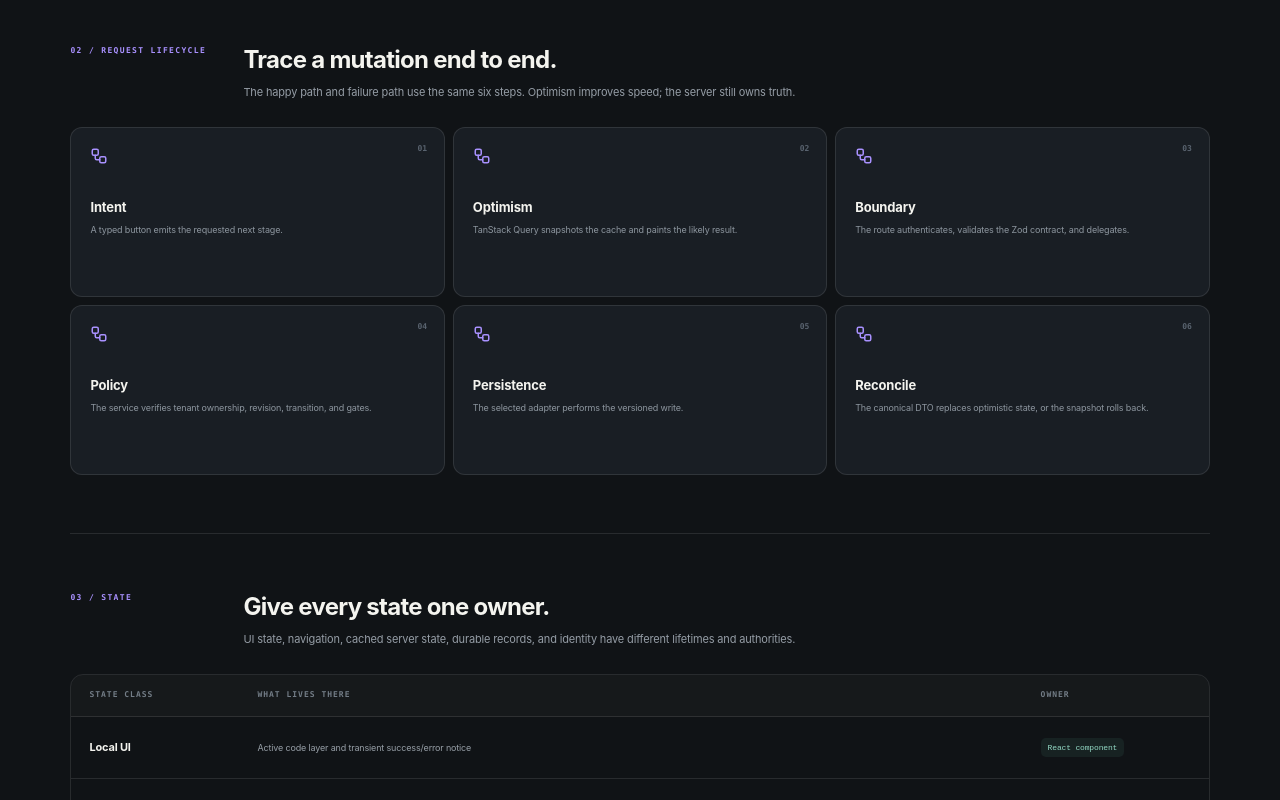
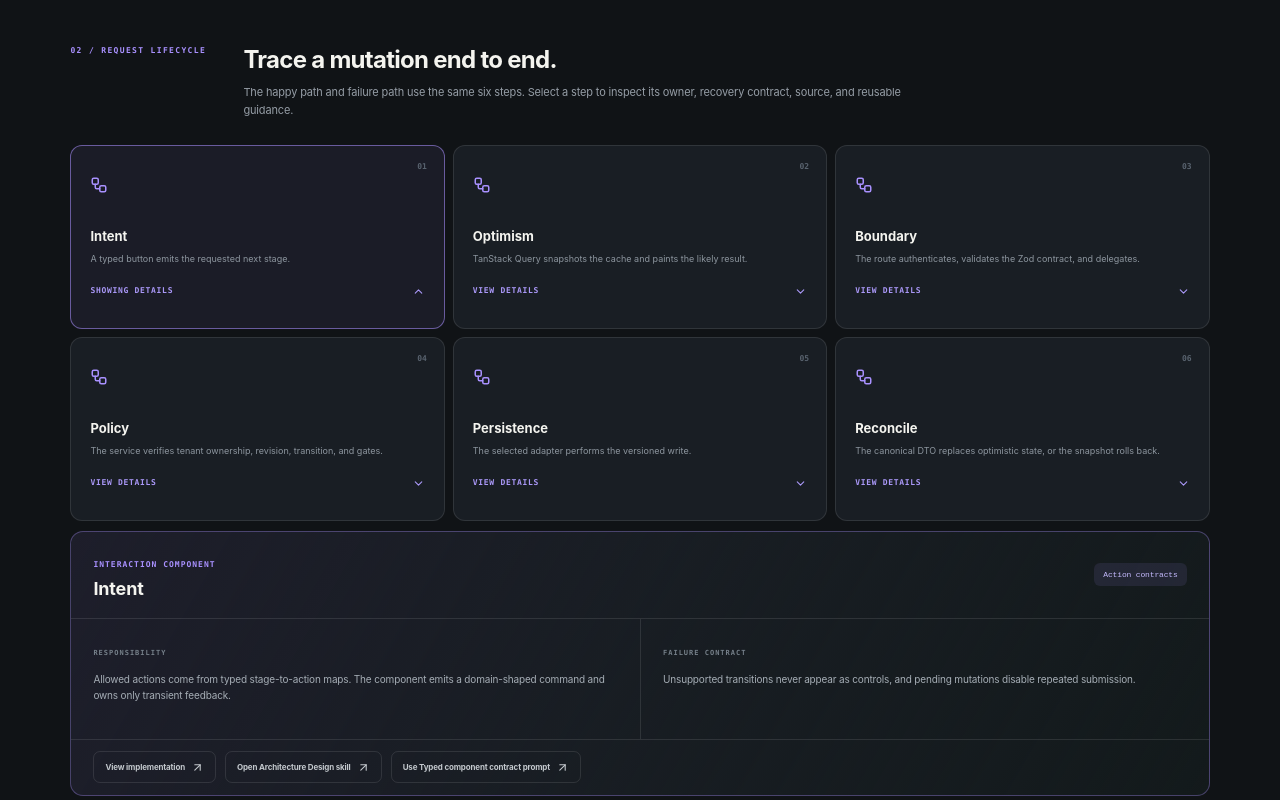
Before and after one commit to kuck1/automated-product-engineer, a Next.js app: page /guide in a window 1280 px wide. Shown: the part 1200-2000 px from the top of the page. Built offline with nearby package versions, Linux system fonts and the light colour scheme.

Commit message:
make lifecycle guidance interactive

```diff
--- a/app/globals.css
+++ b/app/globals.css
@@ -472,11 +472,30 @@ footer > a:hover { color: white; }
 .source-reader footer { min-height: 40px; margin: 14px 0 0; display: flex; align-items: center; gap: 8px; color: #808a94; font-size: 8px; }
 .source-reader footer svg { color: var(--mint); }
 .lifecycle-grid { margin: 0; padding: 0; display: grid; grid-template-columns: repeat(3,1fr); gap: 8px; list-style: none; }
-.lifecycle-grid li { min-height: 170px; padding: 19px; position: relative; border: 1px solid var(--line); border-radius: 12px; background: var(--panel); }
-.lifecycle-grid li > span { position: absolute; top: 17px; right: 17px; color: #59636f; font: 700 8px/1 ui-monospace,SFMono-Regular,Menlo,monospace; }
-.lifecycle-grid li > svg { color: var(--accent); }
+.lifecycle-grid li { min-width: 0; }
+.lifecycle-grid button { width: 100%; min-height: 184px; padding: 19px; position: relative; display: block; border: 1px solid var(--line); border-radius: 12px; background: var(--panel); color: inherit; text-align: left; cursor: pointer; transition: border-color .16s ease, background .16s ease, transform .16s ease; }
+.lifecycle-grid button:hover { transform: translateY(-2px); border-color: rgba(169,145,255,.35); background: #1c2128; }
+.lifecycle-grid li.active button { border-color: rgba(169,145,255,.55); background: rgba(169,145,255,.075); }
+.lifecycle-grid button > span { position: absolute; top: 17px; right: 17px; color: #59636f; font: 700 8px/1 ui-monospace,SFMono-Regular,Menlo,monospace; }
+.lifecycle-grid button > svg { color: var(--accent); }
 .lifecycle-grid strong { display: block; margin: 30px 0 8px; font-size: 13px; }
 .lifecycle-grid p { margin: 0; color: #8d969f; font-size: 9px; line-height: 1.55; }
+.lifecycle-grid button > small { margin-top: 19px; display: flex; align-items: center; justify-content: space-between; color: #aa98f8; font: 700 8px/1 ui-monospace,SFMono-Regular,Menlo,monospace; text-transform: uppercase; letter-spacing: .7px; }
+.lifecycle-grid button > small svg { transition: transform .16s ease; }
+.lifecycle-grid li.active button > small svg { transform: rotate(180deg); }
+.lifecycle-detail { margin-top: 10px; overflow: hidden; border: 1px solid rgba(169,145,255,.34); border-radius: 13px; background: linear-gradient(120deg,rgba(169,145,255,.09),rgba(25,30,36,.96) 48%,rgba(114,226,192,.035)); }
+.lifecycle-detail > header { min-height: 82px; padding: 19px 22px; display: flex; align-items: center; justify-content: space-between; gap: 20px; border-bottom: 1px solid var(--line); }
+.lifecycle-detail > header span { color: var(--accent); font: 700 8px/1 ui-monospace,SFMono-Regular,Menlo,monospace; text-transform: uppercase; letter-spacing: 1px; }
+.lifecycle-detail h4 { margin: 7px 0 0; font-size: 18px; }
+.lifecycle-detail > header code { padding: 7px 9px; border-radius: 6px; background: rgba(169,145,255,.1); color: #c6bbff; font-size: 8px; }
+.lifecycle-detail-grid { display: grid; grid-template-columns: 1fr 1fr; }
+.lifecycle-detail-grid section { min-height: 120px; padding: 20px 22px; }
+.lifecycle-detail-grid section + section { border-left: 1px solid var(--line); }
+.lifecycle-detail-grid small { color: #76808a; font: 700 7px/1 ui-monospace,SFMono-Regular,Menlo,monospace; letter-spacing: 1px; }
+.lifecycle-detail-grid p { max-width: 620px; margin: 12px 0 0; color: #a5adb5; font-size: 10px; line-height: 1.65; }
+.lifecycle-detail > footer { min-height: 56px; margin: 0; padding: 10px 22px; display: flex; align-items: center; gap: 9px; flex-wrap: wrap; border-top: 1px solid var(--line); }
+.lifecycle-detail > footer a { min-height: 32px; padding: 0 11px; display: inline-flex; align-items: center; gap: 6px; border: 1px solid var(--line); border-radius: 7px; color: #c3c8cd; font-size: 8px; font-weight: 700; }
+.lifecycle-detail > footer a:hover { border-color: rgba(169,145,255,.45); color: white; }
 .state-table { overflow: hidden; border: 1px solid var(--line); border-radius: 13px; }
 .state-table > div { min-height: 62px; padding: 0 18px; display: grid; grid-template-columns: 150px minmax(250px,1fr) 150px; align-items: center; gap: 18px; border-bottom: 1px solid var(--line); }
 .state-table > div:last-child { border-bottom: 0; }
@@ -981,6 +1000,13 @@ footer > a:hover { color: white; }
   .source-code-line { grid-template-columns: 34px minmax(0,1fr); }
   .source-code-line i { padding-right: 9px; }
   .lifecycle-grid { grid-template-columns: 1fr 1fr; }
+  .lifecycle-grid button { min-height: 180px; }
+  .lifecycle-detail > header { align-items: flex-start; flex-direction: column; }
+  .lifecycle-detail-grid { grid-template-columns: 1fr; }
+  .lifecycle-detail-grid section { min-height: 0; }
+  .lifecycle-detail-grid section + section { border-top: 1px solid var(--line); border-left: 0; }
+  .lifecycle-detail > footer { align-items: stretch; flex-direction: column; }
+  .lifecycle-detail > footer a { justify-content: space-between; }
   .state-table { overflow-x: auto; }
   .state-table > div { min-width: 650px; }
   .guide-split { grid-template-columns: 1fr; }
--- a/src/examples/architecture-reference.ts
+++ b/src/examples/architecture-reference.ts
@@ -399,12 +399,72 @@ export class SupabaseExampleRepository implements ExampleRepository {
 ] as const;
 
 export const requestLifecycle = [
-  ["Intent", "A typed button emits the requested next stage."],
-  ["Optimism", "TanStack Query snapshots the cache and paints the likely result."],
-  ["Boundary", "The route authenticates, validates the Zod contract, and delegates."],
-  ["Policy", "The service verifies tenant ownership, revision, transition, and gates."],
-  ["Persistence", "The selected adapter performs the versioned write."],
-  ["Reconcile", "The canonical DTO replaces optimistic state, or the snapshot rolls back."],
+  {
+    id: "intent",
+    title: "Intent",
+    detail: "A typed button emits the requested next stage.",
+    owner: "Interaction component",
+    behavior: "Allowed actions come from typed stage-to-action maps. The component emits a domain-shaped command and owns only transient feedback.",
+    failure: "Unsupported transitions never appear as controls, and pending mutations disable repeated submission.",
+    source: { path: "src/examples/example-workspace.tsx", startLine: 14, endLine: 29, label: "Action contracts" },
+    skill: { slug: "architecture-building", label: "Architecture Design" },
+    prompt: { slug: "components", label: "Typed component contract" },
+  },
+  {
+    id: "optimism",
+    title: "Optimism",
+    detail: "TanStack Query snapshots the cache and paints the likely result.",
+    owner: "Server-state cache",
+    behavior: "The mutation cancels stale reads, stores the previous snapshot, and applies the expected stage and revision immediately.",
+    failure: "A rejected request restores the exact snapshot captured before the optimistic update and presents the server error.",
+    source: { path: "src/examples/example-workspace.tsx", startLine: 52, endLine: 69, label: "Optimistic mutation" },
+    skill: { slug: "frontend-api-db", label: "Frontend / API / Database" },
+    prompt: { slug: "boundaries", label: "Full-stack boundary map" },
+  },
+  {
+    id: "boundary",
+    title: "Boundary",
+    detail: "The route authenticates, validates the Zod contract, and delegates.",
+    owner: "Route handler",
+    behavior: "The endpoint resolves the actor, parses untrusted input, and delegates one typed command to the domain service.",
+    failure: "Validation and domain failures are normalized into stable API responses; the route does not duplicate policy.",
+    source: { path: "app/api/examples/releases/[id]/route.ts", startLine: 1, endLine: 15, label: "Release PATCH route" },
+    skill: { slug: "security-review", label: "Security Review" },
+    prompt: { slug: "boundaries", label: "Full-stack boundary map" },
+  },
+  {
+    id: "policy",
+    title: "Policy",
+    detail: "The service verifies tenant ownership, revision, transition, and gates.",
+    owner: "Domain service",
+    behavior: "The service is the authority for ownership, concurrency, allowed transitions, and release-readiness rules.",
+    failure: "Each rejected invariant returns a typed domain error with an actionable message and stable status code.",
+    source: { path: "src/examples/service.ts", startLine: 66, endLine: 83, label: "Release transition policy" },
+    skill: { slug: "architecture-building", label: "Architecture Design" },
+    prompt: { slug: "boundaries", label: "Full-stack boundary map" },
+  },
+  {
+    id: "persistence",
+    title: "Persistence",
+    detail: "The selected adapter performs the versioned write.",
+    owner: "Repository adapter",
+    behavior: "A domain-shaped repository port hides storage details. The production adapter scopes reads and writes through an authenticated client.",
+    failure: "The revision predicate rejects stale writes, while database row-level security repeats tenant isolation below the service.",
+    source: { path: "src/examples/adapters/supabase-repository.ts", startLine: 54, endLine: 85, label: "Supabase adapter" },
+    skill: { slug: "frontend-api-db", label: "Frontend / API / Database" },
+    prompt: { slug: "boundaries", label: "Full-stack boundary map" },
+  },
+  {
+    id: "reconcile",
+    title: "Reconcile",
+    detail: "The canonical DTO replaces optimistic state, or the snapshot rolls back.",
+    owner: "Mutation lifecycle",
+    behavior: "A successful response replaces the optimistic entity with the server DTO so revisions and computed values stay canonical.",
+    failure: "Errors restore the prior cache snapshot and leave a visible recovery message instead of silently drifting from server state.",
+    source: { path: "src/examples/example-workspace.tsx", startLine: 61, endLine: 68, label: "Mutation reconciliation" },
+    skill: { slug: "frontend-api-db", label: "Frontend / API / Database" },
+    prompt: { slug: "visual-qa", label: "Visual QA evidence" },
+  },
 ] as const;
 
 export const stateOwners = [
--- a/src/guide/developer-guide.tsx
+++ b/src/guide/developer-guide.tsx
@@ -1,7 +1,8 @@
 "use client";
 
+import Link from "next/link";
 import { useState } from "react";
-import { ArrowRight, ArrowUpRight, Check, Code2, Database, LockKeyhole, Server, ShieldCheck, Sparkles, Workflow } from "lucide-react";
+import { ArrowRight, ArrowUpRight, Check, ChevronDown, Code2, Database, LockKeyhole, Server, ShieldCheck, Sparkles, Workflow } from "lucide-react";
 import { architectureLayers, extensionRules, requestLifecycle, stateOwners, verificationLayers } from "@/src/examples/architecture-reference";
 
 type SourceFile = {
@@ -21,9 +22,11 @@ function NumberedCode({ file }: { file: SourceFile }) {
 export function DeveloperGuide() {
   const [activeId, setActiveId] = useState<(typeof architectureLayers)[number]["id"]>("interaction");
   const [activeFileId, setActiveFileId] = useState("interaction-contract");
+  const [activeLifecycleId, setActiveLifecycleId] = useState<(typeof requestLifecycle)[number]["id"]>("intent");
   const active = architectureLayers.find((layer) => layer.id === activeId) ?? architectureLayers[0];
   const activeFiles = active.files as readonly SourceFile[];
   const activeFile = activeFiles.find((file) => file.id === activeFileId) ?? activeFiles[0];
+  const activeLifecycle = requestLifecycle.find((step) => step.id === activeLifecycleId) ?? requestLifecycle[0];
   const selectLayer = (layer: (typeof architectureLayers)[number]) => {
     setActiveId(layer.id);
     setActiveFileId(layer.files[0].id);
@@ -38,7 +41,10 @@ export function DeveloperGuide() {
       </div>
     </section>
 
-    <section className="guide-section" id="guide-lifecycle"><div className="guide-heading"><span>02 / REQUEST LIFECYCLE</span><div><h3>Trace a mutation end to end.</h3><p>The happy path and failure path use the same six steps. Optimism improves speed; the server still owns truth.</p></div></div><ol className="lifecycle-grid">{requestLifecycle.map(([title, detail], index) => <li key={title}><span>{String(index + 1).padStart(2, "0")}</span><Workflow size={18} /><strong>{title}</strong><p>{detail}</p></li>)}</ol></section>
+    <section className="guide-section" id="guide-lifecycle"><div className="guide-heading"><span>02 / REQUEST LIFECYCLE</span><div><h3>Trace a mutation end to end.</h3><p>The happy path and failure path use the same six steps. Select a step to inspect its owner, recovery contract, source, and reusable guidance.</p></div></div>
+      <ol className="lifecycle-grid">{requestLifecycle.map((step, index) => <li className={activeLifecycle.id === step.id ? "active" : ""} key={step.id}><button type="button" onClick={() => setActiveLifecycleId(step.id)} aria-expanded={activeLifecycle.id === step.id} aria-controls="lifecycle-detail"><span>{String(index + 1).padStart(2, "0")}</span><Workflow size={18} /><strong>{step.title}</strong><p>{step.detail}</p><small>{activeLifecycle.id === step.id ? "Showing details" : "View details"}<ChevronDown size={13} /></small></button></li>)}</ol>
+      <article className="lifecycle-detail" id="lifecycle-detail" aria-live="polite"><header><div><span>{activeLifecycle.owner}</span><h4>{activeLifecycle.title}</h4></div><code>{activeLifecycle.source.label}</code></header><div className="lifecycle-detail-grid"><section><small>RESPONSIBILITY</small><p>{activeLifecycle.behavior}</p></section><section><small>FAILURE CONTRACT</small><p>{activeLifecycle.failure}</p></section></div><footer><a href={`https://github.com/kuck1/automated-product-engineer-nextjs/blob/main/${activeLifecycle.source.path}#L${activeLifecycle.source.startLine}-L${activeLifecycle.source.endLine}`} target="_blank" rel="noreferrer">View implementation <ArrowUpRight size={13} /></a><Link href={`/library?skill=${activeLifecycle.skill.slug}#skills`} target="_blank">Open {activeLifecycle.skill.label} skill <ArrowUpRight size={13} /></Link><Link href={`/library?prompt=${activeLifecycle.prompt.slug}#prompts`} target="_blank">Use {activeLifecycle.prompt.label} prompt <ArrowUpRight size={13} /></Link></footer></article>
+    </section>
 
     <section className="guide-section" id="guide-state"><div className="guide-heading"><span>03 / STATE</span><div><h3>Give every state one owner.</h3><p>UI state, navigation, cached server state, durable records, and identity have different lifetimes and authorities.</p></div></div><div className="state-table"><div className="state-table-head"><span>State class</span><span>What lives there</span><span>Owner</span></div>{stateOwners.map(([kind, content, owner]) => <div key={kind}><strong>{kind}</strong><p>{content}</p><code>{owner}</code></div>)}</div></section>
 
```
Also changed, not shown: 1 other file (tests, documents, lock files or other folders).
